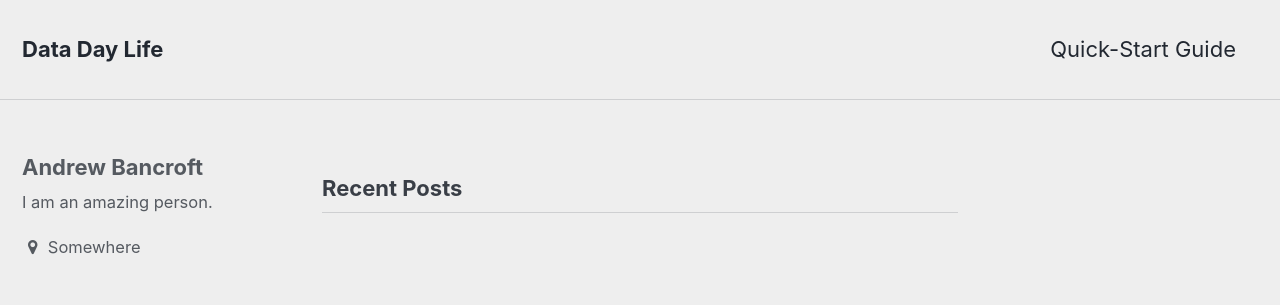
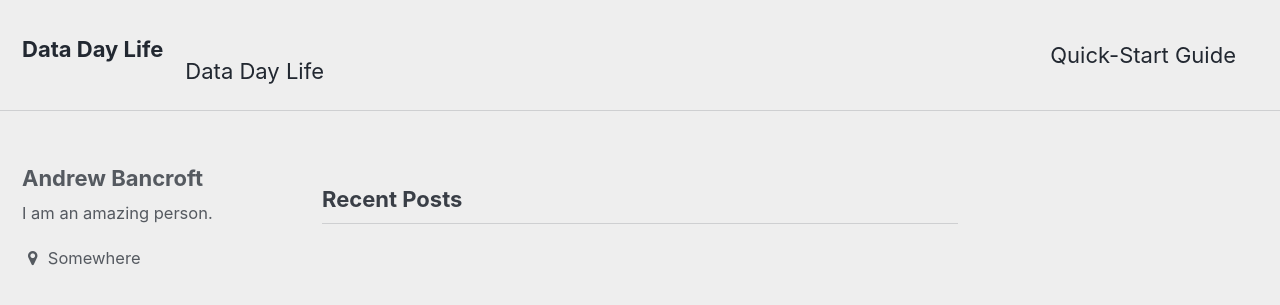
Before and after one commit to andrewcbancroft/datadaylife-blog, a Jekyll site: the page built from index.html, in a window 1280 px wide and 900 px high. Shown: the top 305 px of the window. Built offline with Jekyll 4.4.1, drawn with Linux system fonts in a browser that asks for light colours; the list of posts is cut into pages by our own code.

Commit message:
Update masthead.html

```diff
--- a/_includes/masthead.html
+++ b/_includes/masthead.html
@@ -2,7 +2,7 @@
   <div class="masthead__inner-wrap">
     <div class="masthead__menu">
       <nav id="site-nav" class="greedy-nav">
-        <a class="site-title" href="{{ '/' | absolute_url }}">{{ site.title }}</a>
+        <a class="site-title" href="{{ '/' | absolute_url }}">{{ site.title }}</a><br />{{ site.title }}
         <ul class="visible-links">
           {% for link in site.data.navigation.main %}
             {% if link.url contains 'http' %}
```
